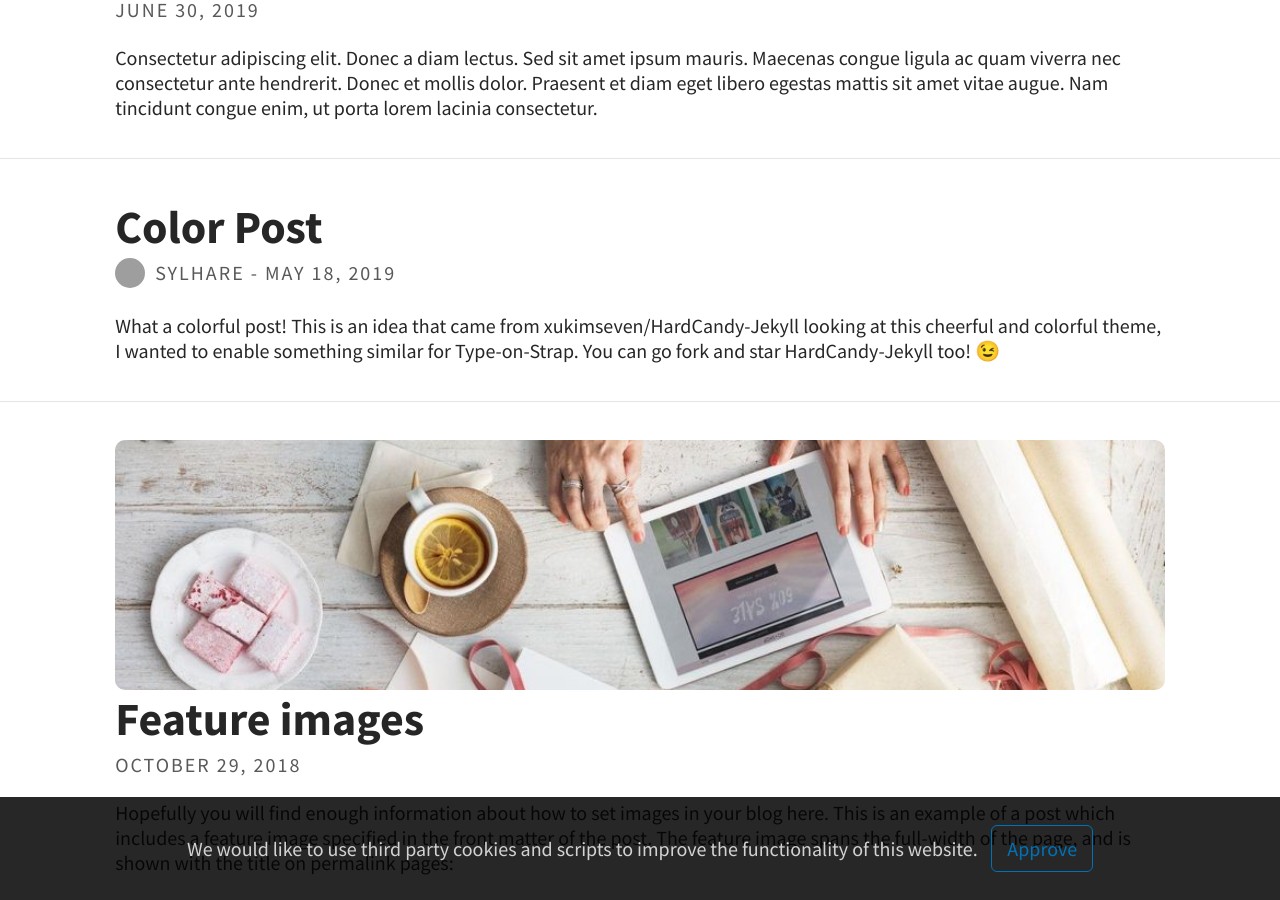
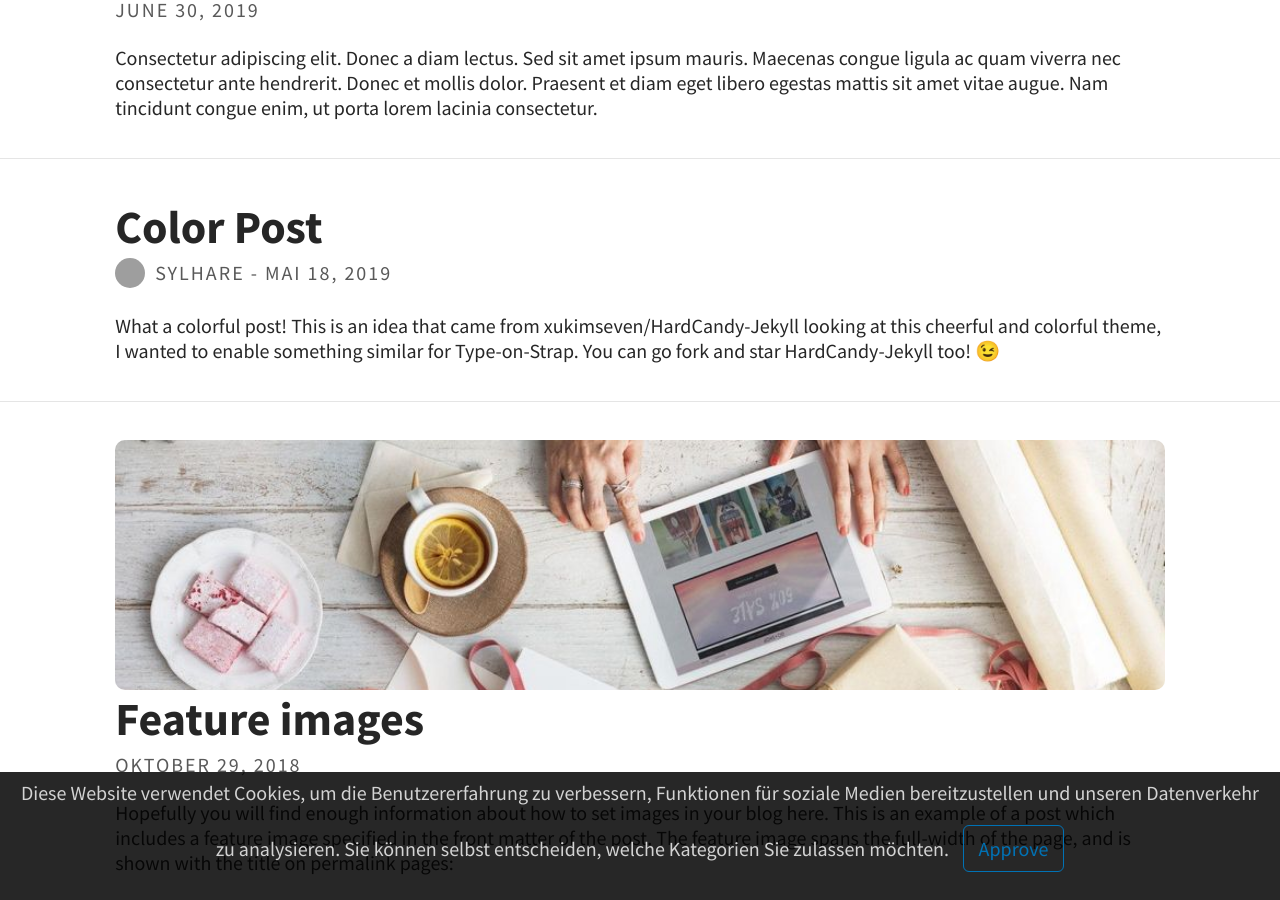
Before and after one commit to joriskahle007/joriskahle007.github.io, a Jekyll site: the page built from index.html, in a window 1280 px wide and 900 px high, scrolled down 1213 px. Built offline with Jekyll 4.4.1, drawn with Linux system fonts in a browser that asks for light colours; a script that is not in the unit is left out; the list of posts is cut into pages by our own code; grey boxes are pictures that could not be loaded.

Commit message:
Update language.yml

```diff
--- a/_data/language.yml
+++ b/_data/language.yml
@@ -13,11 +13,12 @@
 str_javascript_required_disqus: "Please enable JavaScript to view comments."
 str_no_result_found: "No result found"
 str_cookie_approve: "Approve"
-str_cookie_disclaimer: "We would like to use third party cookies and scripts to improve the functionality of this website."
-str_months: [January, February, March, April, May, June, July, August, September, October, November, December]
+str_cookie_disclaimer: "Diese Website verwendet Cookies, um die Benutzererfahrung zu verbessern, Funktionen für soziale Medien bereitzustellen und unseren Datenverkehr zu analysieren. Sie können selbst entscheiden, welche Kategorien Sie zulassen möchten."
+str_months: [Januar, Februar, März, April, Mai, Juni, Juli, August, September, Oktober, November, Dezember]
 str_dark: 'Dark'
 str_light: 'Light'
-str_date_format: '%B %-d, %Y'
+# str_date_format: '%B %-d, %Y'
+str_date_format: '%-d. %B %Y'
 
 # Localization settings
-cusdis_lang: # zh-cn, es, tr, pt-BR
+cusdis_lang: # de
```
